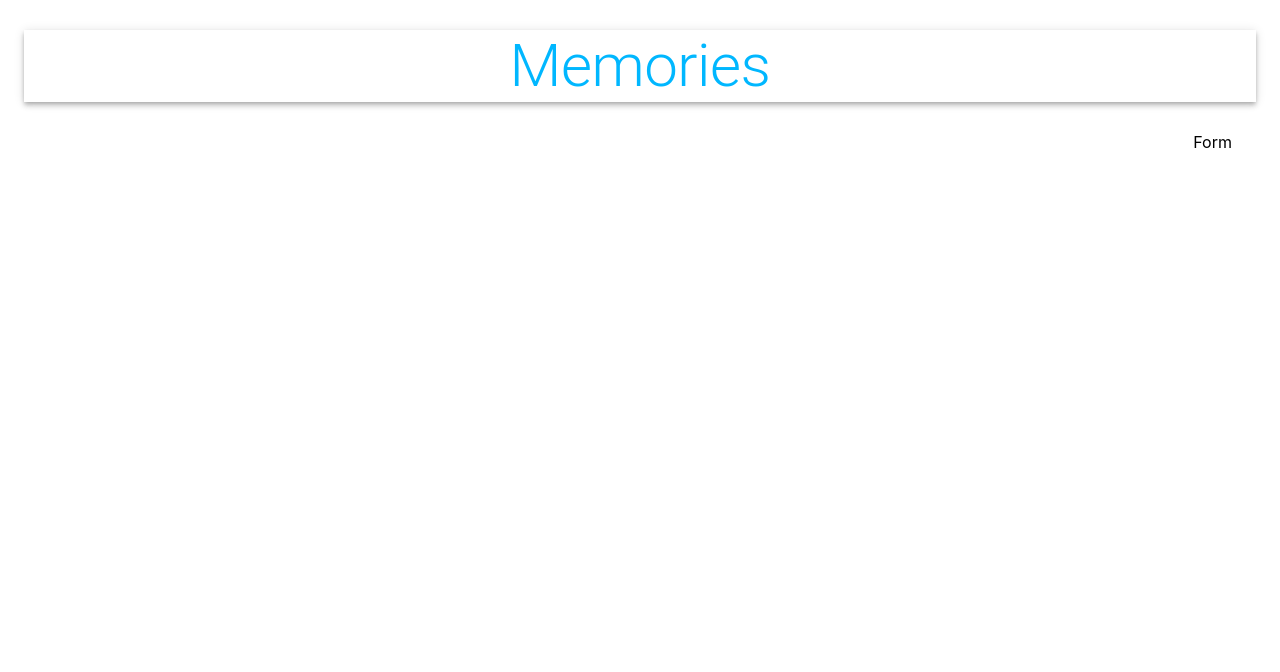
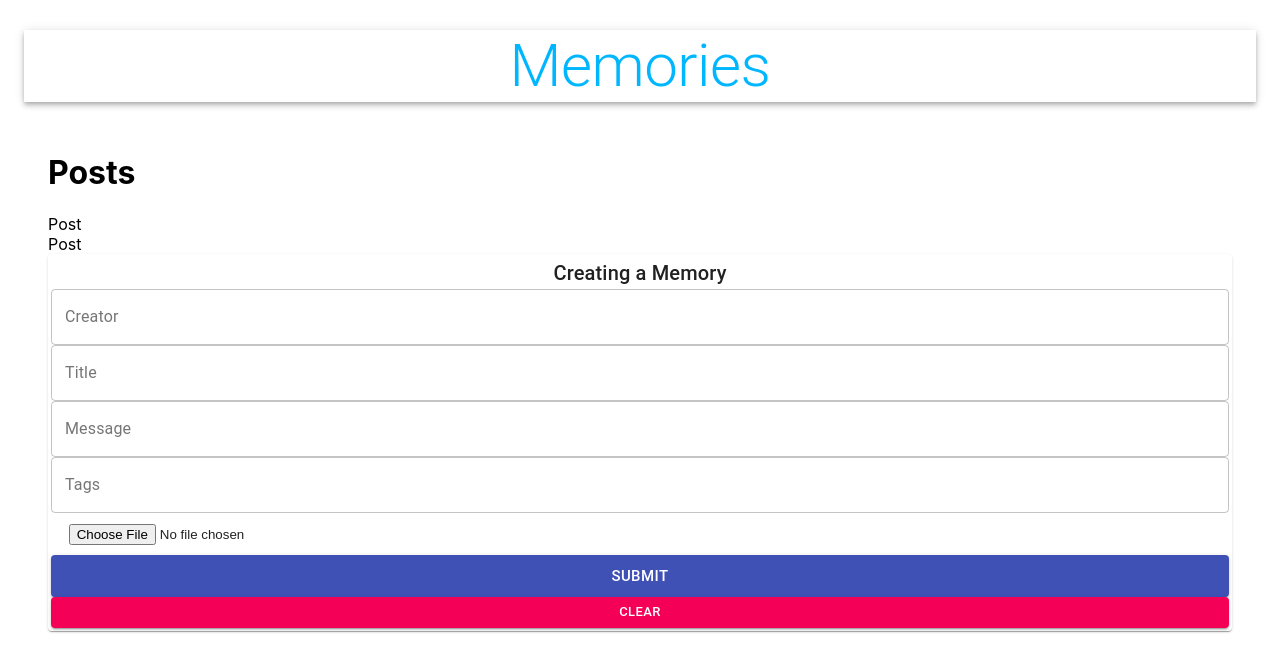
Before and after one commit to shreya024/MemoriesApp, a React (Create React App) app in the folder client/memories/: page / in a window 1280 px wide. Shown: the top 672 px of the page. Built offline with nearby package versions, Linux system fonts and the light colour scheme; no server answers.

Commit message:
Form Implemented

```diff
--- a/client/memories/package.json
+++ b/client/memories/package.json
@@ -2,6 +2,7 @@
   "name": "memories",
   "version": "0.1.0",
   "private": true,
+  "proxy": "http://localhost:5000",
   "dependencies": {
     "@material-ui/core": "^4.12.3",
     "@testing-library/jest-dom": "^5.14.1",
--- a/client/memories/src/App.js
+++ b/client/memories/src/App.js
@@ -1,11 +1,18 @@
-import React from "react";
+import React, { useEffect } from "react";
 import "./App.css";
 import { Container, AppBar, Typography, Grow, Grid } from "@material-ui/core";
 import { useDispatch } from "react-redux";
+import { getPosts } from "./actions/posts";
 import Posts from "./components/Posts/Posts";
 import Form from "./components/Form/Form";
 
 function App() {
+  const dispatch = useDispatch();
+
+  useEffect(() => {
+    dispatch(getPosts());
+  }, [dispatch]);
+
   return (
     <Container maxWidth="lg">
       <AppBar position="static" color="inherit" className="App-header">
@@ -15,7 +22,7 @@ function App() {
       </AppBar>
       <Grow in>
         <Container>
-          <Grid container justify="space-between">
+          <Grid container justifyContent="space-between">
             <Grid>
               <Posts />
             </Grid>
--- a/client/memories/src/actions/posts.js
+++ b/client/memories/src/actions/posts.js
@@ -0,0 +1,11 @@
+import * as api from "../api";
+
+//Action_Creators
+export const getPosts = () => async (dispatch) => {
+  try {
+    const { data } = await api.fetchPosts();
+    dispatch({ type: "FETCH_ALL", payload: data });
+  } catch (error) {
+    console.log(error.message);
+  }
+};
--- a/client/memories/src/components/Form/Form.jsx
+++ b/client/memories/src/components/Form/Form.jsx
@@ -1,7 +1,97 @@
-import React from "react";
+import React, { useState } from "react";
+import css from "./Form.module.css";
+import FileBase from "react-file-base64";
+import { TextField, Button, Typography, Paper } from "@material-ui/core";
 
 const Form = () => {
-  return <div>Form</div>;
+  const [postData, setPostData] = useState({
+    creator: "",
+    title: "",
+    message: "",
+    tags: "",
+    selectedFile: "",
+  });
+
+  const handleSubmit = () => {};
+
+  const clear = () => {};
+
+  return (
+    <Paper className={css.paper}>
+      <form
+        autoComplete="off"
+        noValidate
+        onSubmit={handleSubmit}
+        className={css.formcss}
+      >
+        <Typography variant="h6">Creating a Memory</Typography>
+        <TextField
+          name="creator"
+          variant="outlined"
+          label="Creator"
+          fullWidth
+          value={postData.creator}
+          onChange={(e) =>
+            setPostData({ ...postData, creator: e.target.value })
+          }
+        />
+        <TextField
+          name="title"
+          variant="outlined"
+          label="Title"
+          fullWidth
+          value={postData.title}
+          onChange={(e) => setPostData({ ...postData, title: e.target.value })}
+        />
+        <TextField
+          name="message"
+          variant="outlined"
+          label="Message"
+          fullWidth
+          value={postData.message}
+          onChange={(e) =>
+            setPostData({ ...postData, message: e.target.value })
+          }
+        />
+        <TextField
+          name="tags"
+          variant="outlined"
+          label="Tags"
+          fullWidth
+          value={postData.tags}
+          onChange={(e) => setPostData({ ...postData, tags: e.target.value })}
+        />
+        <div className={css.fileInput}>
+          <FileBase
+            type="file"
+            multiple={false}
+            onDone={({ base64 }) =>
+              setPostData({ ...postData, selectedFile: base64 })
+            }
+          />
+        </div>
+        <Button
+          className={css.buttonSubmit}
+          variant="contained"
+          color="primary"
+          size="large"
+          type="submit"
+          fullWidth
+        >
+          Submit
+        </Button>
+        <Button
+          variant="contained"
+          color="secondary"
+          size="small"
+          onClick={clear}
+          fullWidth
+        >
+          Clear
+        </Button>
+      </form>
+    </Paper>
+  );
 };
 
 export default Form;
--- a/client/memories/src/components/Form/Form.module.css
+++ b/client/memories/src/components/Form/Form.module.css
@@ -0,0 +1,17 @@
+.paper {
+  padding: 2px;
+}
+
+.formcss {
+  display: flex;
+  flex-wrap: wrap;
+  justify-content: center;
+  margin: 1px;
+}
+.fileInput {
+  width: 97%;
+  margin: 10px 0;
+}
+.buttonSubmit {
+  margin-bottom: 10;
+}
--- a/client/memories/src/components/Posts/Post/Post.jsx
+++ b/client/memories/src/components/Posts/Post/Post.jsx
@@ -0,0 +1,7 @@
+import React from "react";
+
+const Post = () => {
+  return <div>Post</div>;
+};
+
+export default Post;
--- a/client/memories/src/components/Posts/Posts.jsx
+++ b/client/memories/src/components/Posts/Posts.jsx
@@ -1,7 +1,18 @@
 import React from "react";
+import { useSelector } from "react-redux";
+import Post from "./Post/Post";
 
 const Posts = () => {
-  return <div></div>;
+  const posts = useSelector((state) => state.posts);
+
+  console.log(posts);
+  return (
+    <>
+      <h1>Posts</h1>
+      <Post />
+      <Post />
+    </>
+  );
 };
 
 export default Posts;
--- a/client/memories/src/reducers/posts.js
+++ b/client/memories/src/reducers/posts.js
@@ -1,7 +1,7 @@
 const posts = (state = [], action) => {
   switch (action.type) {
     case "FETCH_ALL":
-      return state;
+      return action.payload;
 
     case "CREATE":
       return state;
```
Also changed, not shown: 1 other file (tests, documents, lock files or other folders).
